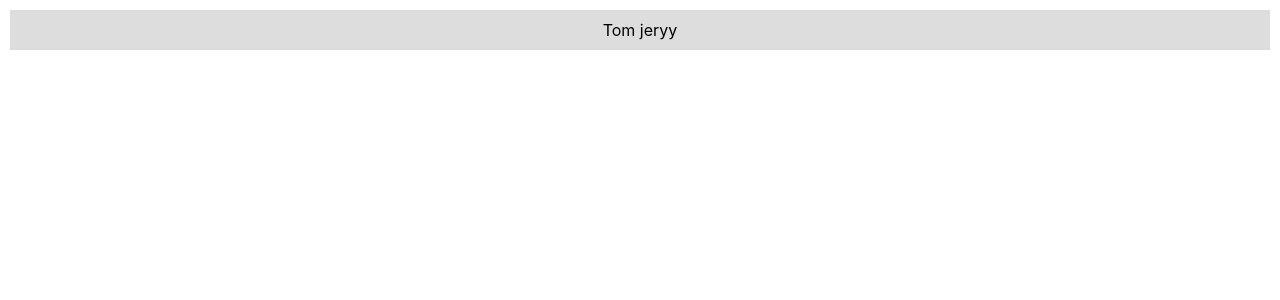
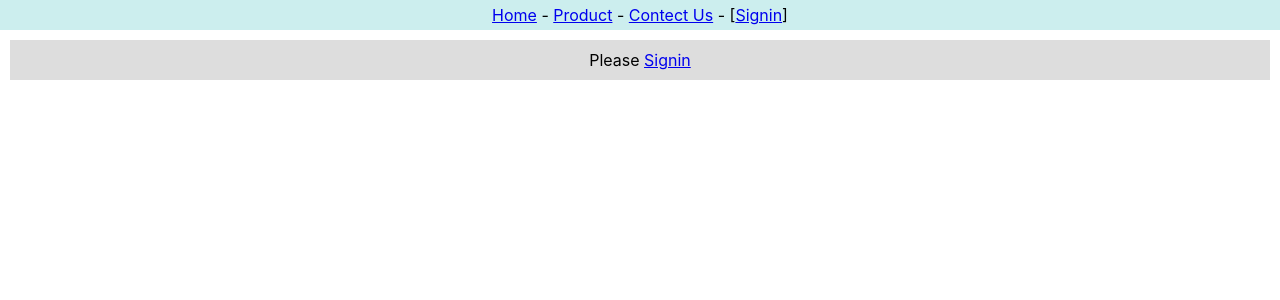
Before and after one commit to pramepree/app1, a React (Create React App) app: page / in a window 1280 px wide. Shown: the top 300 px of the page. Built offline with nearby package versions, Linux system fonts and the light colour scheme.

Commit message:
Content2 and Header2
Content2 and Header2

```diff
--- a/src/App.js
+++ b/src/App.js
@@ -1,13 +1,14 @@
-
-import React, { Component } from 'react'
-import './App.css';
-import { userContext } from './context'
-import  Content  from './context-content';
+import React, { useState } from 'react';
+import { userContext } from './context';
+import Content2 from './context-content';
+import Header2 from './context-header2';
 
 export default function App() {
-  return(
-    <userContext.Provider value="Tom jeryy">
-      <Content/>
-      </userContext.Provider>
-  )
+  let [user, setUser] = useState(''); // Fix: use useState instead of useConState
+  return (
+    <userContext.Provider value={[user, setUser]}>
+      <Header2 />
+      <Content2 />
+    </userContext.Provider>
+  );
 }
--- a/src/context-content.js
+++ b/src/context-content.js
@@ -1,17 +1,28 @@
 import React from "react";
-import {userContext} from "./context";
+import { userContext } from "./context";
 
-export default function Content() {
-    let user = React.useContext(userContext)
+export default function Content2() {
+    let [user, setUser] = React.useContext(userContext);
 
     const contentStyle = {
         backgroundColor: '#ddd',
         textAlign: 'center',
         margin: 10,
         padding: 10,
-    }
+    };
+
+    const onClickSignin = (event) => {
+        event.preventDefault();
+        setUser("Pramepree"); // Fix: Use the same casing as in Header2
+    };
 
     return (
-        <div style={contentStyle}>{user}</div>
-    )
+        <div style={contentStyle}>
+            {
+                (user)
+                    ? <span>Hello {user}</span>
+                    : <span>Please <a href="/" onClick={onClickSignin}>Signin</a></span>
+            }
+        </div>
+    );
 }
--- /dev/null
+++ b/src/context-header2.js
@@ -0,0 +1,38 @@
+import React from "react";
+import { userContext } from "./context";
+
+export default class Header2 extends React.Component {
+    static contextType = userContext;
+
+    render() {
+        let [user, setUser] = this.context;
+        const headerStyle = {
+            backgroundColor: '#cee',
+            textAlign: 'center',
+            padding: 5,
+        };
+
+        const onClickSignout = (event) => {
+            event.preventDefault();
+            setUser('');
+        };
+
+        const onClickSignin = (event) => {
+            event.preventDefault();
+            setUser("Pramepree");
+        };
+
+        return (
+            <div style={headerStyle}>
+                <a href="/">Home</a>&nbsp;-&nbsp;
+                <a href="/">Product</a>&nbsp;-&nbsp;
+                <a href="/">Contect Us</a>&nbsp;-&nbsp;
+                {
+                    (user)
+                        ? <span>[{user}&nbsp;:&nbsp;<a href="/" onClick={onClickSignout}>Signout</a>]</span>
+                        : <span>[<a href="/" onClick={onClickSignin}>Signin</a>]</span>
+                }
+            </div>
+        );
+    }
+}
```
